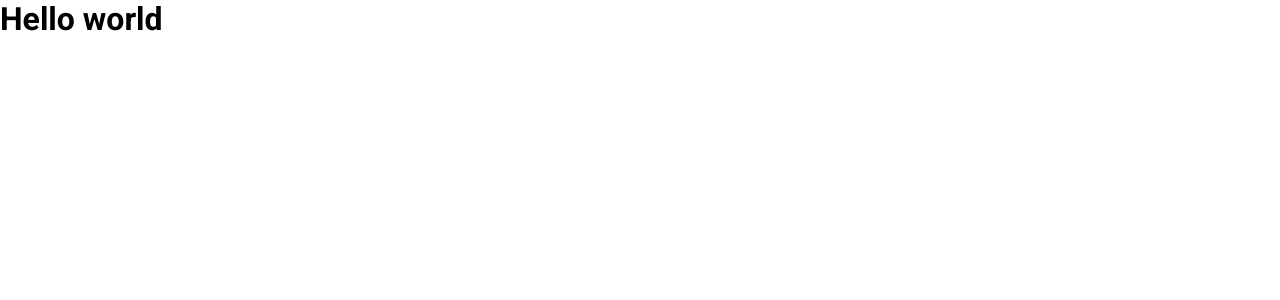
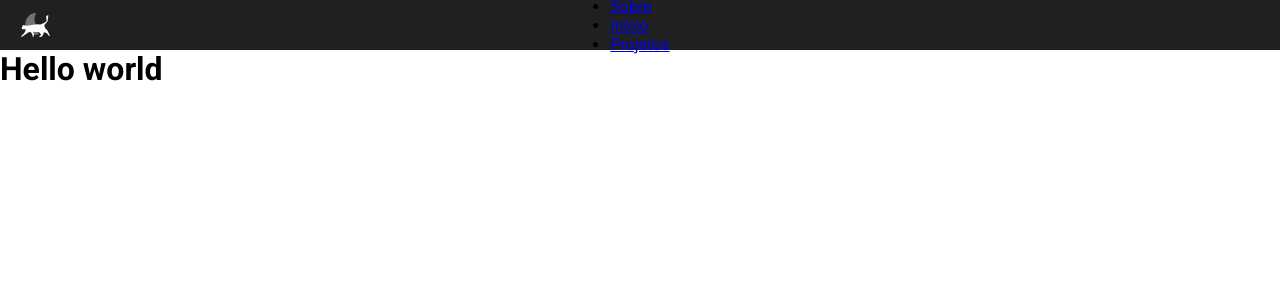
Before and after one commit to felipe-sant/portfolio, a React (Create React App) app: page /#/ in a window 1280 px wide. Shown: the top 300 px of the page. Built offline with nearby package versions, Linux system fonts and the light colour scheme.

Commit message:
feat: adicionando componentes da header

```diff
--- a/src/components/Header.component.tsx
+++ b/src/components/Header.component.tsx
@@ -0,0 +1,30 @@
+import { Link } from 'react-router-dom';
+import css from '../styles/components/header.module.css';
+
+function HeaderComponent() {
+    const location: string = "home";
+
+    return (
+        <div className={css.header}>
+            <div className={css.logo}>
+                <img src="/images/gato.svg" alt="aaa" />
+            </div>
+            <div className={css.menu}>
+                <ul className={css.menuList}>
+                    <li className={location === "about" ? css.mark : ""}>
+                        <Link to="/about">Sobre</Link>
+                    </li>
+                    <li className={location === "home" ? css.mark : ""}>
+                        <Link to="/">Início</Link>
+                    </li>
+                    <li className={location === "project" ? css.mark : ""}>
+                        <Link to="/project">Projetos</Link>
+                    </li>
+                </ul>
+            </div>
+            <div className={css.logo}></div>
+        </div>
+    )
+}
+
+export default HeaderComponent;
--- a/src/pages/Home.page.tsx
+++ b/src/pages/Home.page.tsx
@@ -1,8 +1,10 @@
+import HeaderComponent from "../components/Header.component"
 import css from "../styles/pages/home.module.css"
 
 function HomePage() {
     return (
         <main className={css.main}>
+            <HeaderComponent />
             <h1>Hello world</h1>
         </main>
     )
--- a/src/pages/NotFound.page.tsx
+++ b/src/pages/NotFound.page.tsx
@@ -1,3 +1,4 @@
+import { Link } from "react-router-dom"
 import css from "../styles/pages/notFound.module.css"
 
 export default function NotFoundPage() {
@@ -5,7 +6,9 @@ export default function NotFoundPage() {
         <main className={css.main}>
             <div>
                 <h1 className={css.title}>404 - Not Found</h1>
-                <p><a href="/">Vá para a página inicial.</a></p>
+                <p>
+                    <Link to="/">Vá para a página inicial.</Link>
+                </p>
             </div>
         </main>
     )
--- /dev/null
+++ b/src/styles/components/header.module.css
@@ -0,0 +1,20 @@
+.header {
+    background-color: #202020;
+    display: flex;
+    justify-content: space-between;
+    align-items: center;
+    height: 50px;
+    padding: 0 20px;
+}
+
+.logo {
+    width: 30px;
+    height: 24px;
+    display: flex;
+    justify-content: center;
+    align-content: center;
+}
+
+.menu {
+    justify-self: center;
+}
```
Also changed, not shown: public/images/gato.svg (added).
